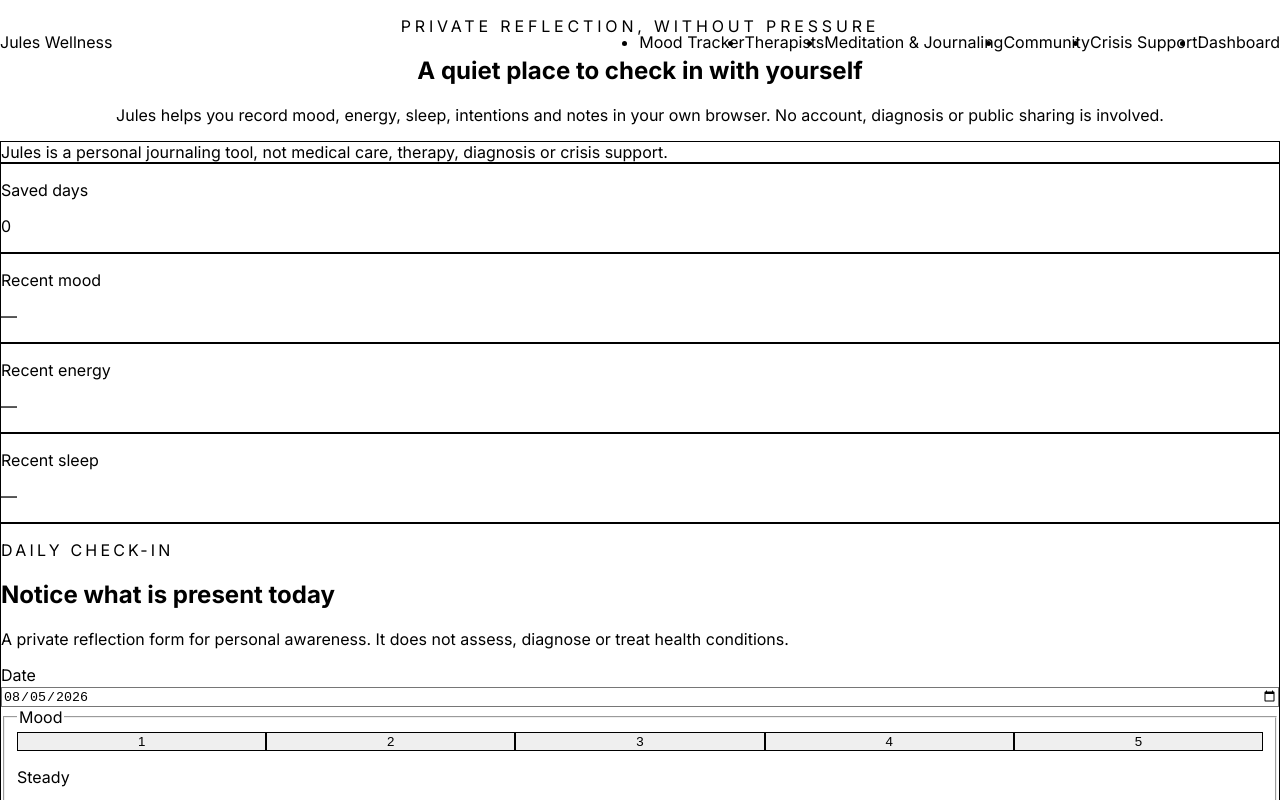
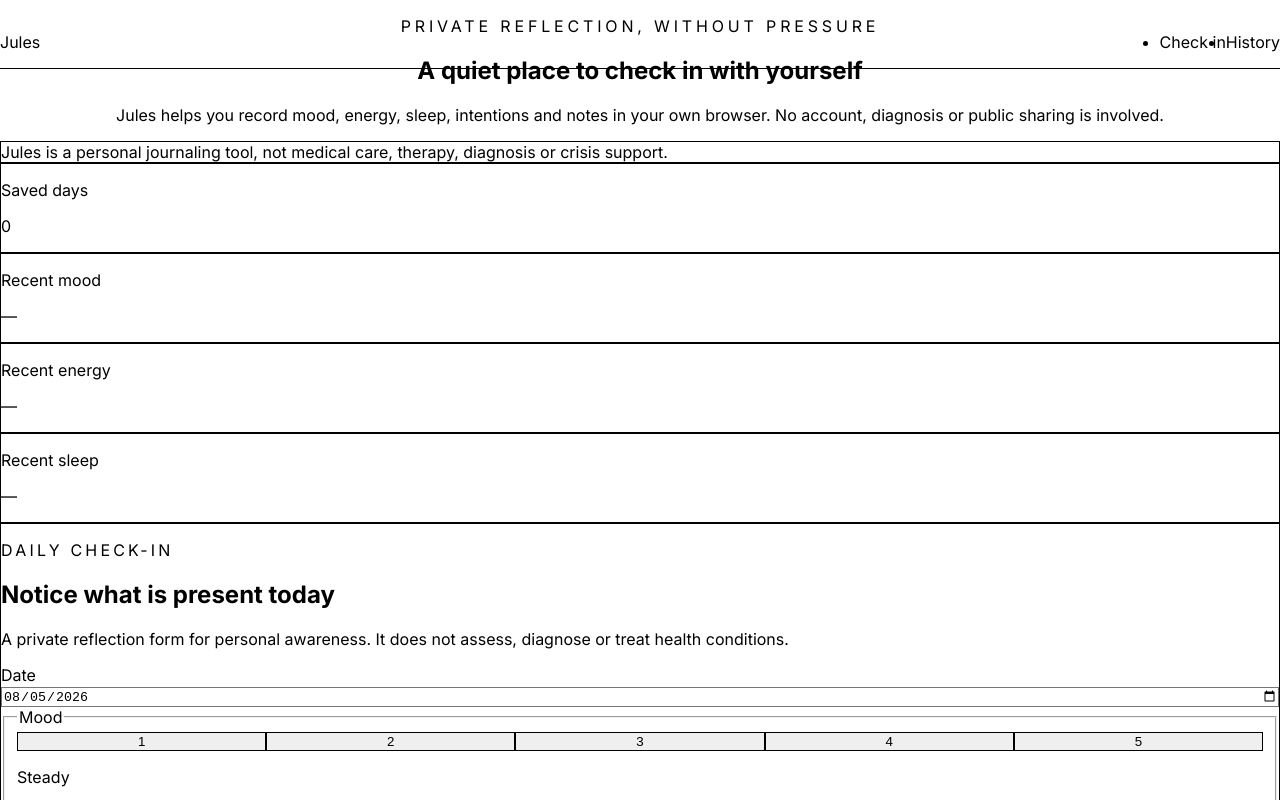
Before and after one commit to YasasPalliyaguruge/Jules, a Next.js app: page / in a window 1280 px wide. Shown: the top 800 px of the page. Built offline with nearby package versions, Linux system fonts and the light colour scheme.

Commit message:
Replace broken wellness navigation

```diff
--- a/src/components/Header.tsx
+++ b/src/components/Header.tsx
@@ -2,44 +2,29 @@
 
 export default function Header() {
   return (
-    <header className="bg-white bg-opacity-80 shadow-md py-4 px-6 flex justify-between items-center fixed top-0 left-0 w-full z-10 backdrop-blur-sm">
-      <Link href="/" className="text-2xl font-bold text-gray-800">
-        Jules Wellness
+    <header className="fixed left-0 top-0 z-20 w-full border-b border-slate-200/80 bg-white/90 px-6 py-4 backdrop-blur-lg">
+      <div className="mx-auto flex max-w-7xl items-center justify-between gap-5">
+        <Link href="/" className="text-xl font-bold tracking-tight text-slate-900">
+          Jules
         </Link>
-      <nav>
-        <ul className="flex space-x-6">
+        <nav aria-label="Primary navigation">
+          <ul className="flex items-center gap-3 text-sm font-semibold text-slate-600 sm:gap-6">
             <li>
-            <Link href="/mood-tracker" className="text-gray-600 hover:text-blue-600 transition-colors duration-300">
-              Mood Tracker
+              <Link href="/#check-in" className="transition hover:text-teal-700 focus-visible:outline-none focus-visible:ring-4 focus-visible:ring-teal-100">
+                Check in
               </Link>
             </li>
             <li>
-            <Link href="/therapists" className="text-gray-600 hover:text-blue-600 transition-colors duration-300">
-              Therapists
+              <Link href="/#history" className="transition hover:text-teal-700 focus-visible:outline-none focus-visible:ring-4 focus-visible:ring-teal-100">
+                History
               </Link>
             </li>
-          <li>
-            <Link href="/meditation-journaling" className="text-gray-600 hover:text-blue-600 transition-colors duration-300">
-              Meditation & Journaling
-            </Link>
-          </li>
-          <li>
-            <Link href="/community" className="text-gray-600 hover:text-blue-600 transition-colors duration-300">
-              Community
-            </Link>
-          </li>
-          <li>
-            <Link href="/crisis-support" className="text-gray-600 hover:text-blue-600 transition-colors duration-300">
-              Crisis Support
-            </Link>
-          </li>
-          <li>
-            <Link href="/dashboard" className="text-gray-600 hover:text-blue-600 transition-colors duration-300">
-              Dashboard
-            </Link>
+            <li className="hidden sm:block">
+              <span className="rounded-full bg-teal-50 px-3 py-1.5 text-teal-800">Stored locally</span>
             </li>
           </ul>
         </nav>
+      </div>
     </header>
   );
 }
```
Lines whose indentation alone changed are shown as unchanged.
